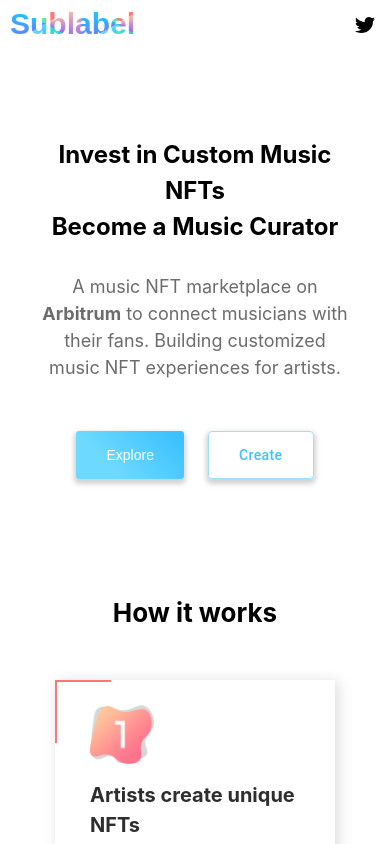
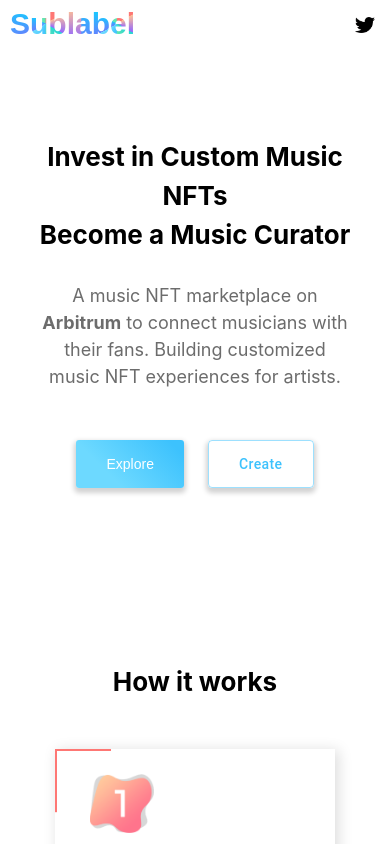
Before and after one commit to svdorn/sublabel, a React (Create React App) app: page / in a window 390 px wide. Shown: the top 844 px of the page. Built offline with nearby package versions, Linux system fonts and the light colour scheme; a web font is replaced by a local one.

Commit message:
moving second section down

```diff
--- a/src/home/home.css
+++ b/src/home/home.css
@@ -541,6 +541,9 @@
   .section-try-it {
       --try-it-box-width: 440px;
   }
+  .section-intro {
+    margin-bottom: 160px;
+  }
   .section-intro h1 {
     font-size: 30px;
   }
@@ -574,7 +577,7 @@
       --try-it-box-height: 312px;
   }
   .section-intro h1 {
-    font-size: 24px;
+    font-size: 26px;
   }
 }
 
```
